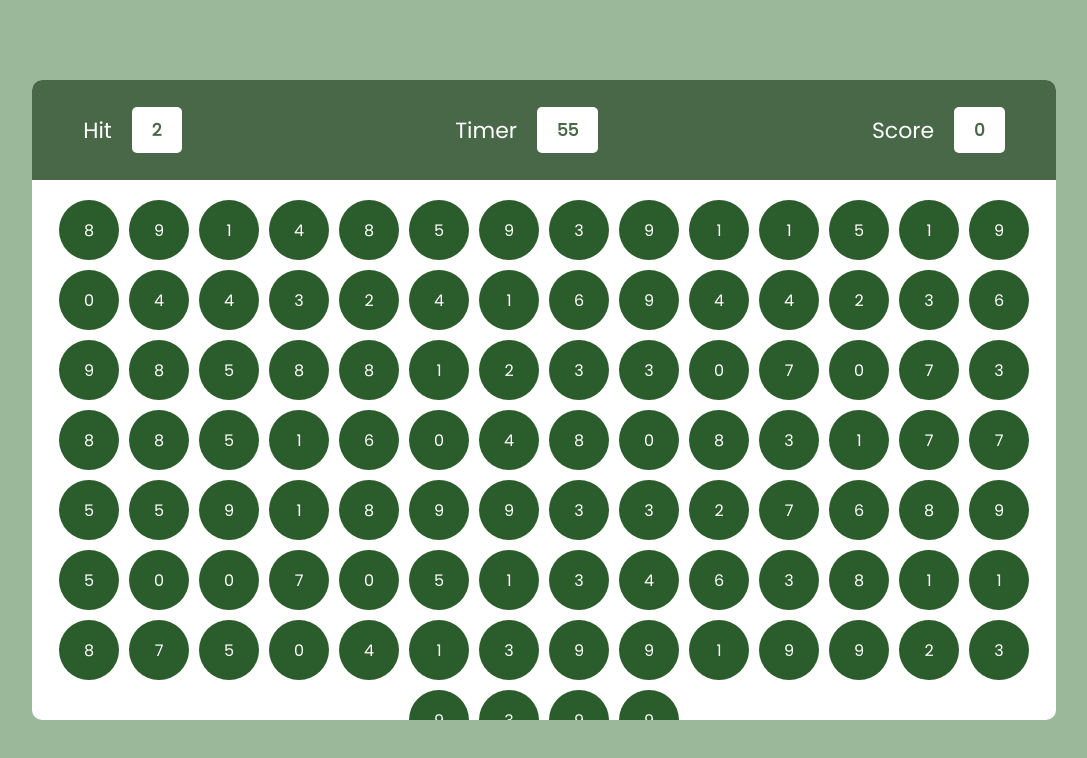
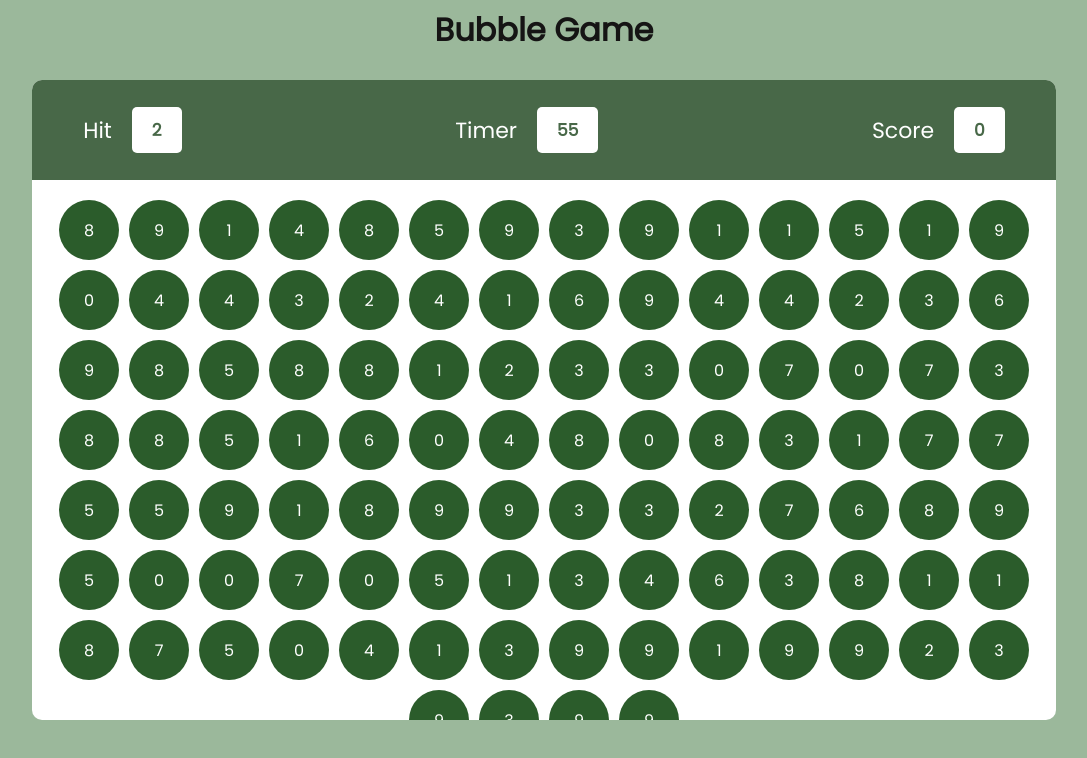
Before and after one commit to Nikhilgb-001/Bubble-Game-Using-Javascript, a plain HTML site: page index.html in a window 1280 px wide. Shown: the whole page, without its empty margins (96-1183 px from the left). Drawn offline with Linux system fonts and the light colour scheme; a web font is replaced by a local one.

Commit message:
Commit for adding Heading Bubble- Game

```diff
--- a/index.html
+++ b/index.html
@@ -9,6 +9,7 @@
 
 <body>
     <div id="main">
+        <h1 style="position: absolute; top: 6px; color: #151414; ">Bubble Game</h1>
         <div id="pannel">
             <div id="ptop">
                 <div class="elem">
```
